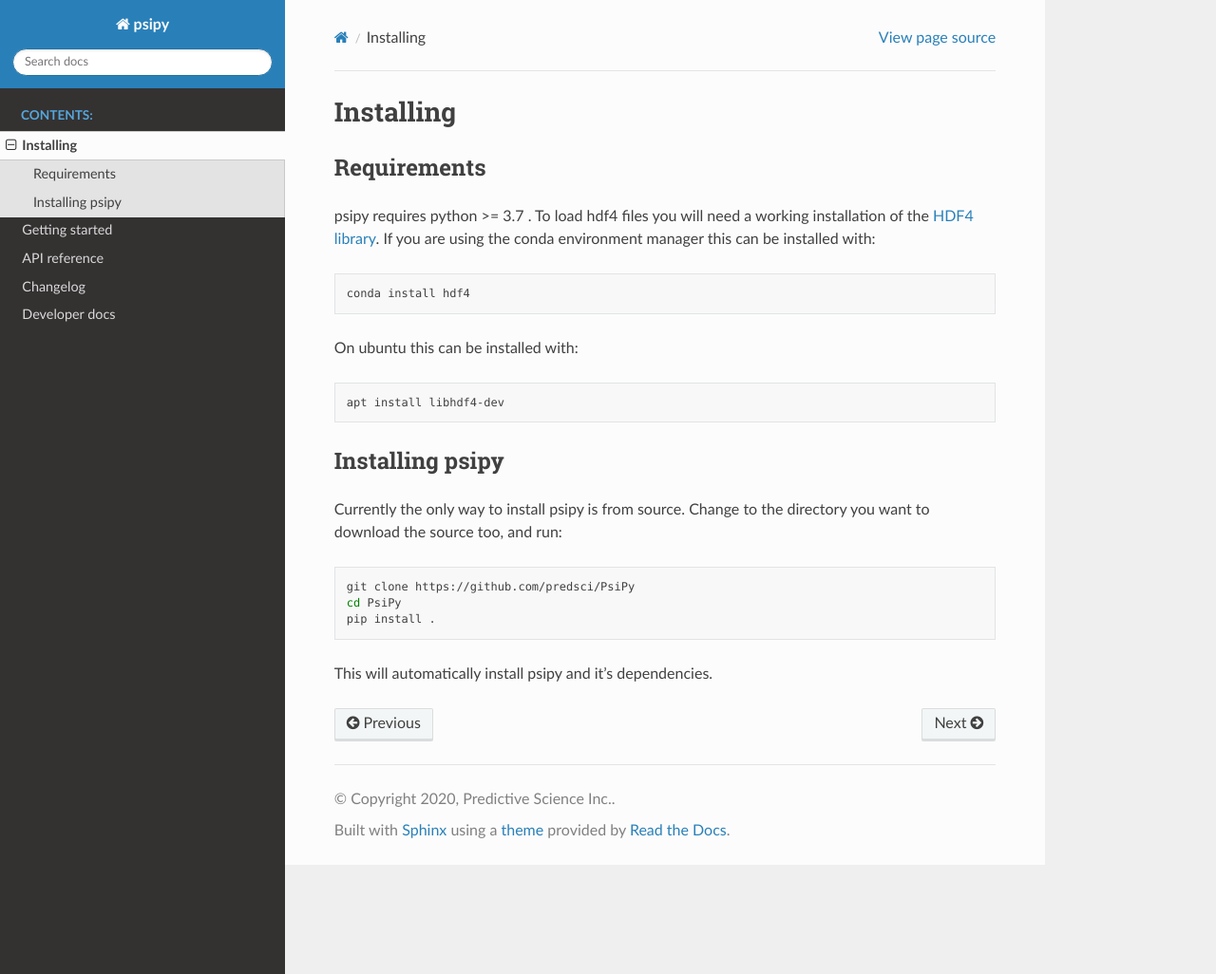
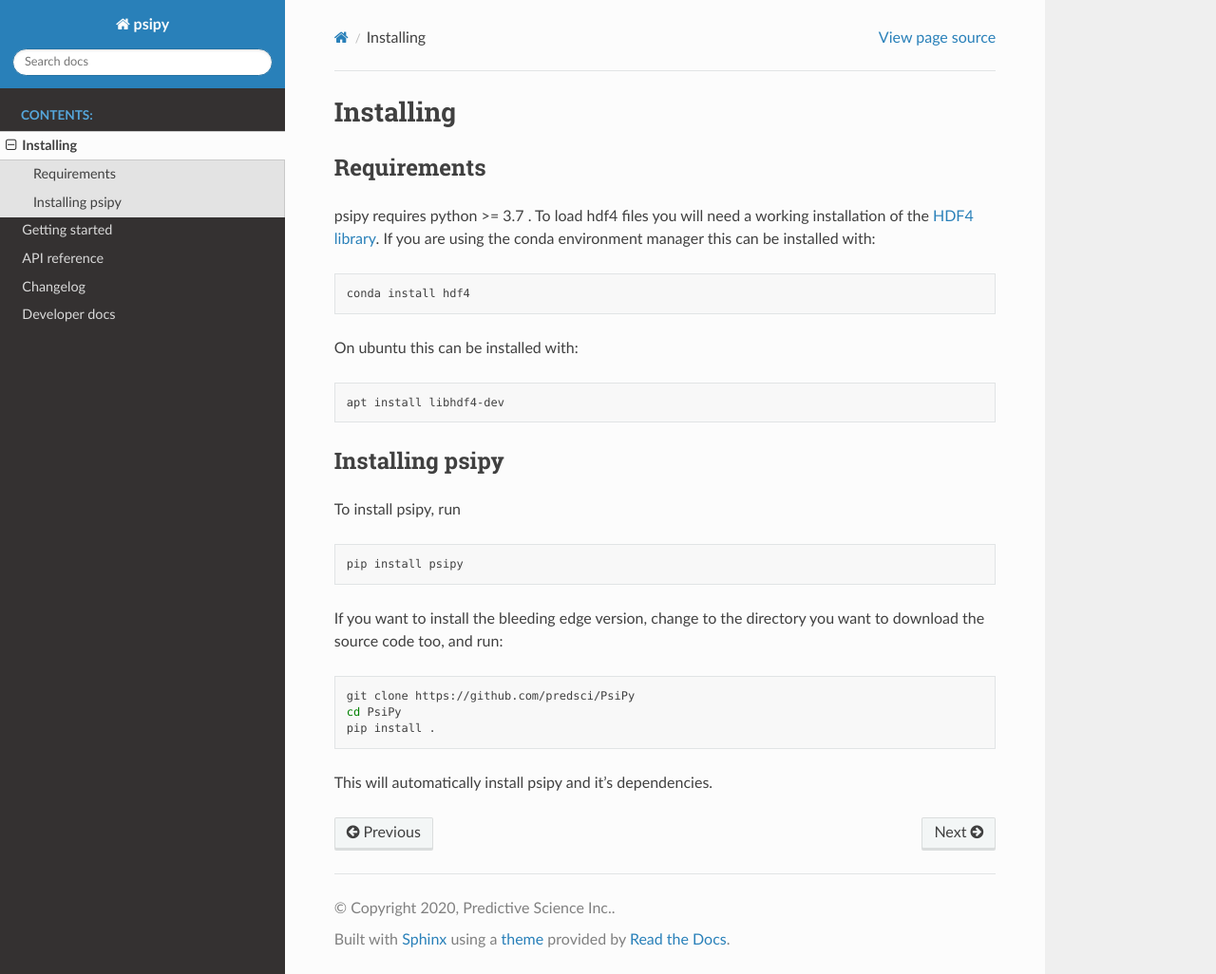
Before and after one commit to predsci/PsiPy, a Sphinx documentation site: the page built from docs/guide/installing.rst, in a window 1280 px wide and 1026 px high. Shown: the whole window at 95% size. Built offline with Sphinx 7.4.7 and the Read the Docs theme 2.0.0, drawn with Linux system fonts in a browser that asks for light colours; pages that are not in the unit, such as notebooks, are missing from menus.

Commit message:
Update installing

```diff
--- a/docs/guide/installing.rst
+++ b/docs/guide/installing.rst
@@ -21,8 +21,14 @@ On ubuntu this can be installed with:
 
 Installing psipy
 ----------------
-Currently the only way to install psipy is from source. Change to the directory
-you want to download the source too, and run:
+To install psipy, run
+
+.. code-block:: bash
+
+  pip install psipy
+
+If you want to install the bleeding edge version, change to the directory you
+want to download the source code too, and run:
 
 .. code-block:: bash
 
```
